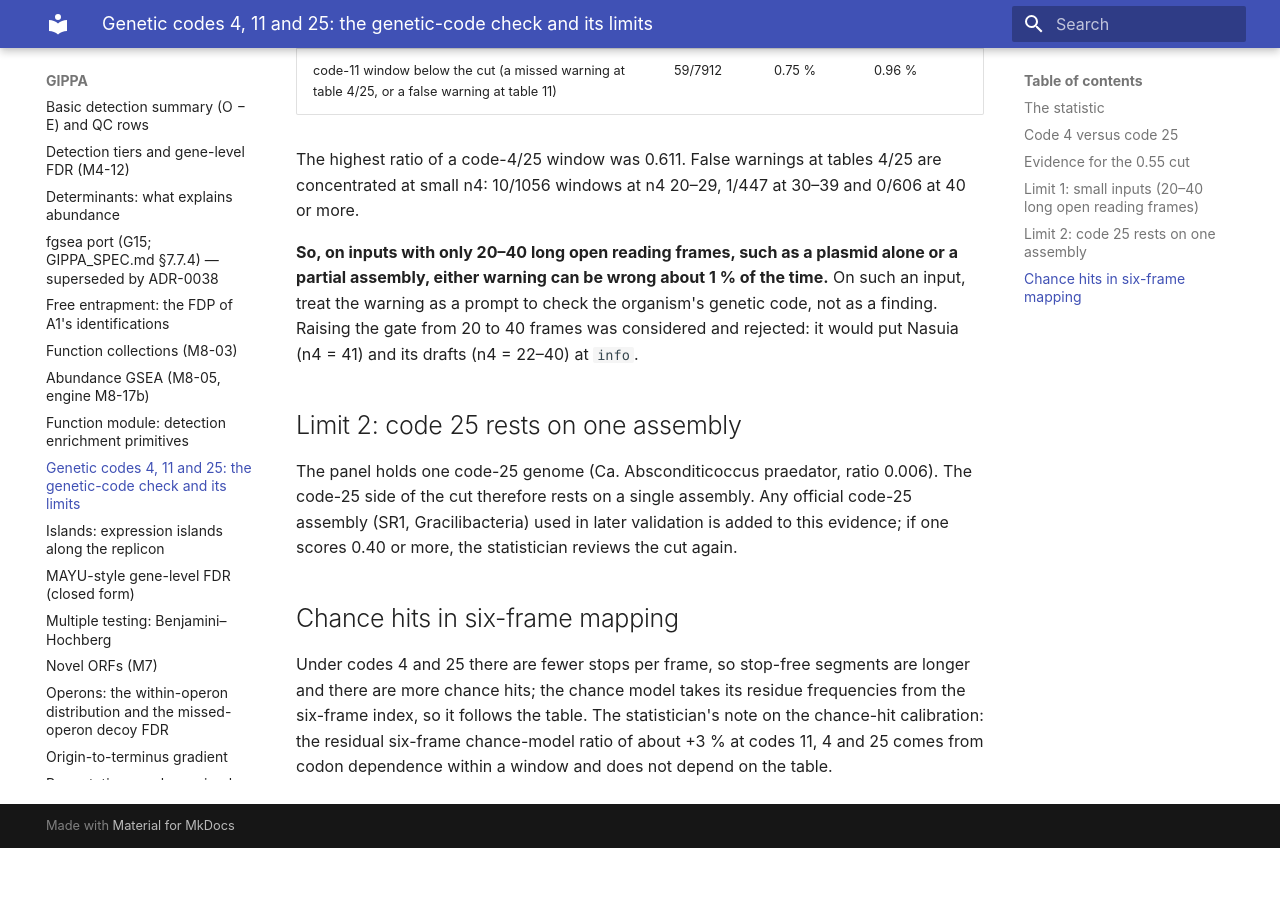
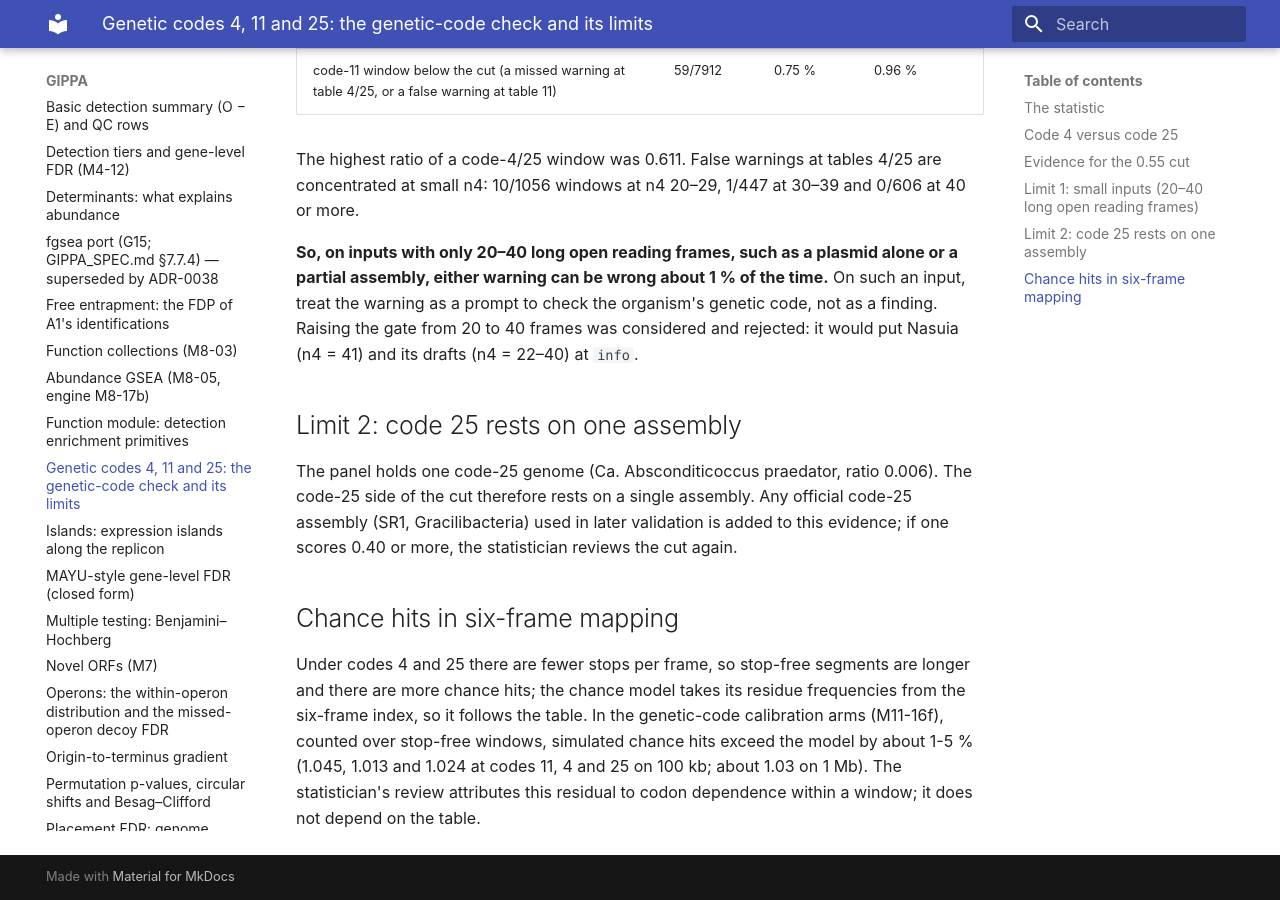
Before and after one commit to khoa-yelo/giap, an MkDocs documentation site: the page built from docs/methods/genetic-code.md, in a window 1280 px wide and 900 px high, scrolled down 1934 px. Built offline with MkDocs 1.6.1 and Material for MkDocs 9.7.7, drawn with Linux system fonts in a browser that asks for light colours; before the commit the page ends 2782 px from its top, so only the background shows below that.

Commit message:
docs: M11-16g review fixes (chance-hit source, install wording, F1/F4 backlog)
Methods page cites the M11-16f arm ratios for the chance-hit residual; install page says what the
genetic-code warning can tell; backlog tracks the TransTermHP origin bug (F1) and the tAI caveat
(F4); CODE4.md R14 line restated; guide notes a non-integer recorded table is a parse error.

Agent-Role: lead

Co-Authored-By: Claude Opus 5.5 <noreply@anthropic.com>
Claude-Session: https://claude.ai/code/session_015h628ytdvWRVxo1imHPbUy

```diff
--- a/docs/methods/genetic-code.md
+++ b/docs/methods/genetic-code.md
@@ -83,6 +83,7 @@ the statistician reviews the cut again.
 
 Under codes 4 and 25 there are fewer stops per frame, so stop-free segments are longer and there
 are more chance hits; the chance model takes its residue frequencies from the six-frame index, so
-it follows the table. The statistician's note on the chance-hit calibration: the residual six-frame chance-model ratio of
-about +3 % at codes 11, 4 and 25 comes from codon dependence within a window and does not depend
-on the table.
+it follows the table. In the genetic-code calibration arms (M11-16f), counted over stop-free
+windows, simulated chance hits exceed the model by about 1-5 % (1.045, 1.013 and 1.024 at codes
+11, 4 and 25 on 100 kb; about 1.03 on 1 Mb). The statistician's review attributes this residual
+to codon dependence within a window; it does not depend on the table.
```
Also changed, not shown: docs/backlog.md (+5 -0 lines), docs/get-started/install.md (+2 -1 lines), docs/user-guide/inputs.md (+2 -1 lines), validation/datasets/mhyo/CODE4.md (+2 -2 lines).
